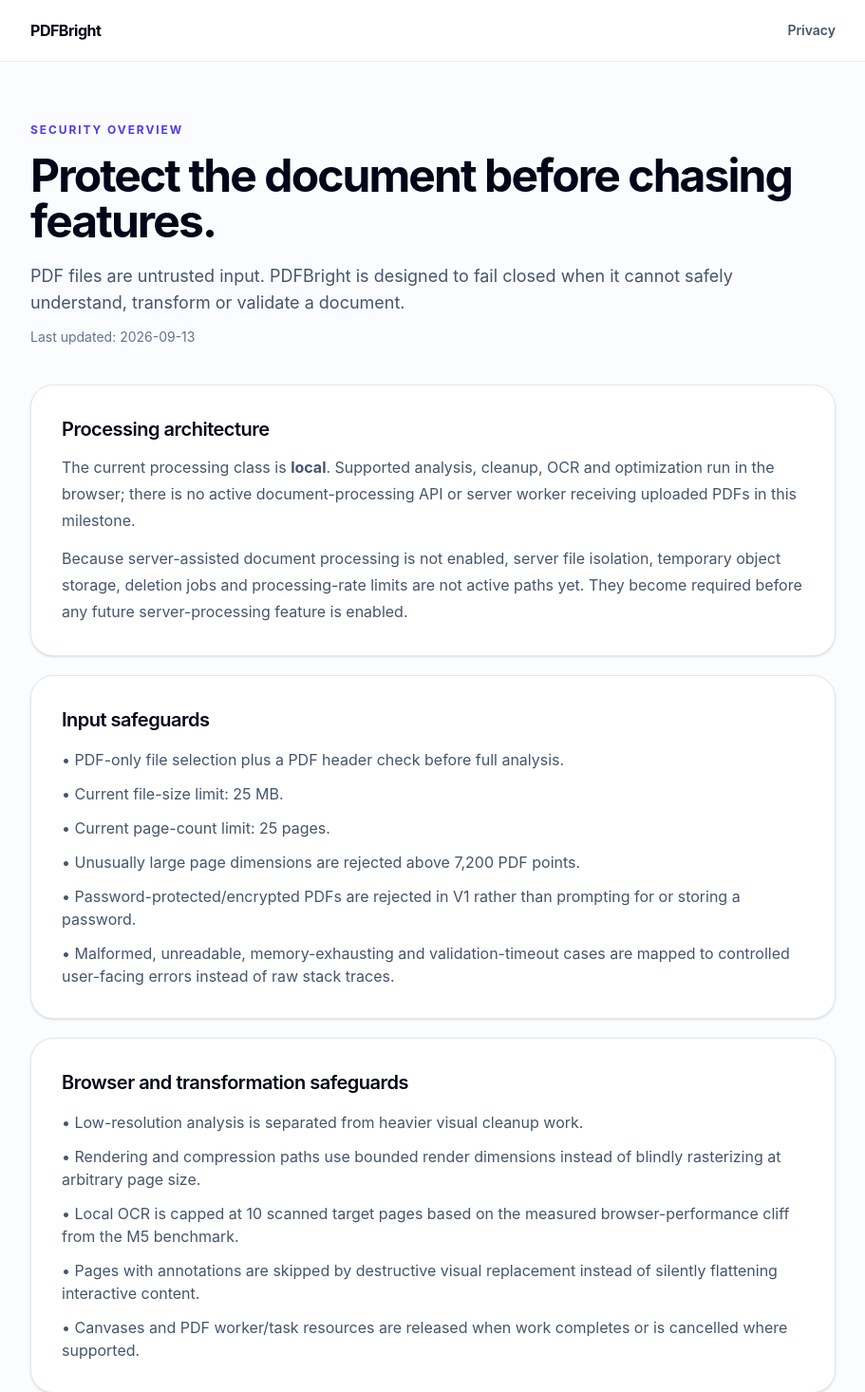
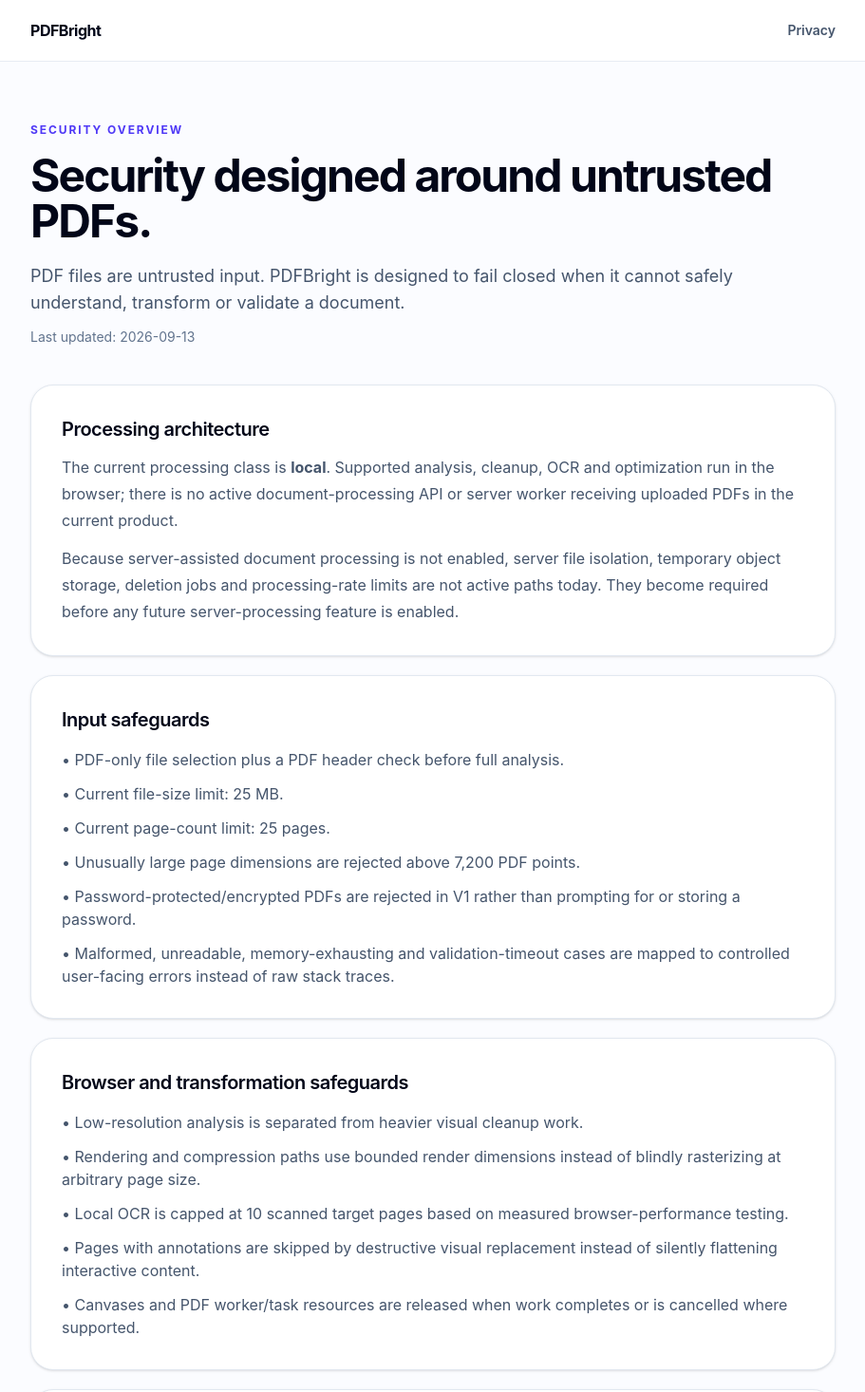
Before and after one commit to Rouane12/pdfbright, a Next.js app: page /security in a window 1280 px wide. Shown: the top 1466 px of the page at 95% size, without its empty margins (184-1095 px from the left). Built offline with nearby package versions, Linux system fonts and the light colour scheme.

Commit message:
Polish public security overview wording

```diff
--- a/src/app/security/page.tsx
+++ b/src/app/security/page.tsx
@@ -30,7 +30,7 @@ export default function SecurityPage() {
 
       <div className="mx-auto max-w-4xl px-5 py-12 sm:px-6 sm:py-16">
         <p className="text-xs font-bold uppercase tracking-[0.16em] text-indigo-600">Security overview</p>
-        <h1 className="mt-4 text-4xl font-bold tracking-[-0.04em] sm:text-5xl">Protect the document before chasing features.</h1>
+        <h1 className="mt-4 text-4xl font-bold tracking-[-0.04em] sm:text-5xl">Security designed around untrusted PDFs.</h1>
         <p className="mt-5 max-w-3xl text-base leading-7 text-slate-600 sm:text-lg">
           PDF files are untrusted input. PDFBright is designed to fail closed when it cannot safely understand, transform or validate a document.
         </p>
@@ -40,11 +40,11 @@ export default function SecurityPage() {
           <section className={sectionClass}>
             <h2 className="text-xl font-semibold tracking-tight">Processing architecture</h2>
             <p className="mt-3 leading-7 text-slate-600">
-              The current processing class is <strong>{CURRENT_PROCESSING_CLASS}</strong>. Supported analysis, cleanup, OCR and optimization run in the browser; there is no active document-processing API or server worker receiving uploaded PDFs in this milestone.
+              The current processing class is <strong>{CURRENT_PROCESSING_CLASS}</strong>. Supported analysis, cleanup, OCR and optimization run in the browser; there is no active document-processing API or server worker receiving uploaded PDFs in the current product.
             </p>
             {!SERVER_ASSISTED_PROCESSING_ENABLED ? (
               <p className="mt-3 leading-7 text-slate-600">
-                Because server-assisted document processing is not enabled, server file isolation, temporary object storage, deletion jobs and processing-rate limits are not active paths yet. They become required before any future server-processing feature is enabled.
+                Because server-assisted document processing is not enabled, server file isolation, temporary object storage, deletion jobs and processing-rate limits are not active paths today. They become required before any future server-processing feature is enabled.
               </p>
             ) : null}
           </section>
@@ -66,7 +66,7 @@ export default function SecurityPage() {
             <ul className="mt-4 space-y-3 text-slate-600">
               <li>• Low-resolution analysis is separated from heavier visual cleanup work.</li>
               <li>• Rendering and compression paths use bounded render dimensions instead of blindly rasterizing at arbitrary page size.</li>
-              <li>• Local OCR is capped at 10 scanned target pages based on the measured browser-performance cliff from the M5 benchmark.</li>
+              <li>• Local OCR is capped at 10 scanned target pages based on measured browser-performance testing.</li>
               <li>• Pages with annotations are skipped by destructive visual replacement instead of silently flattening interactive content.</li>
               <li>• Canvases and PDF worker/task resources are released when work completes or is cancelled where supported.</li>
             </ul>
```
